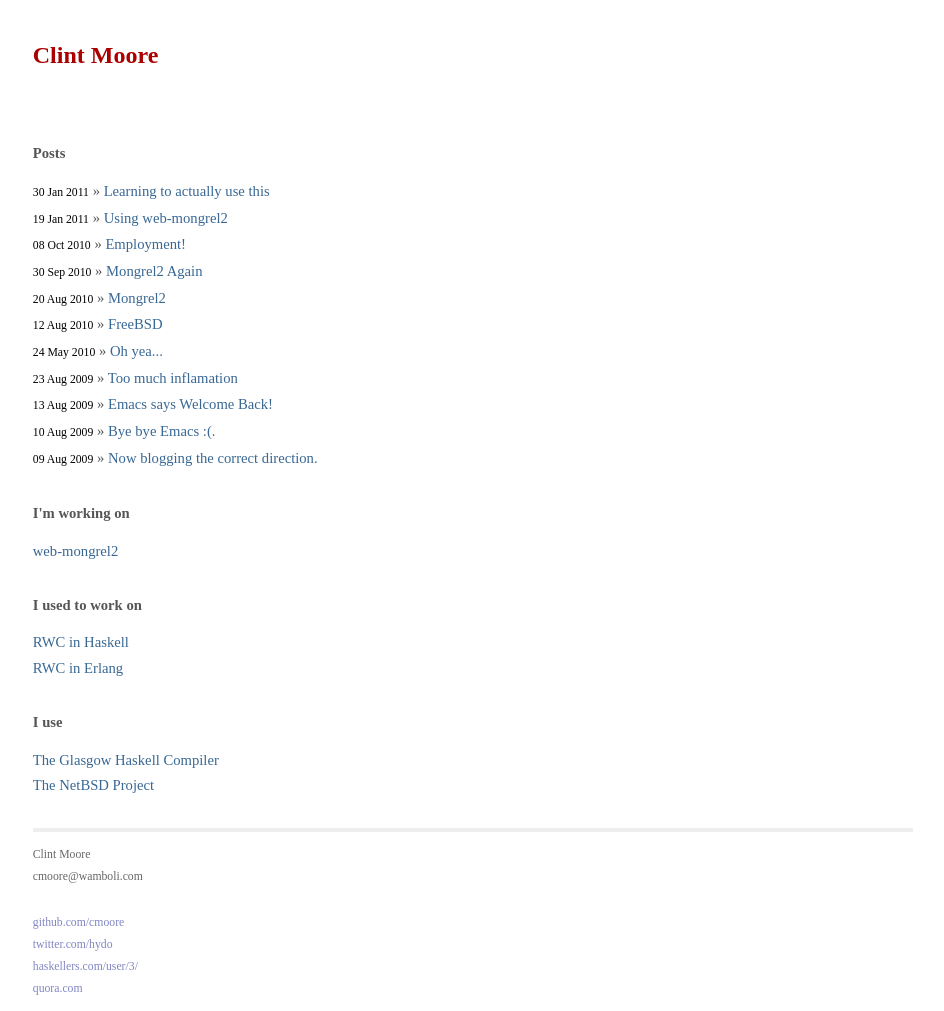
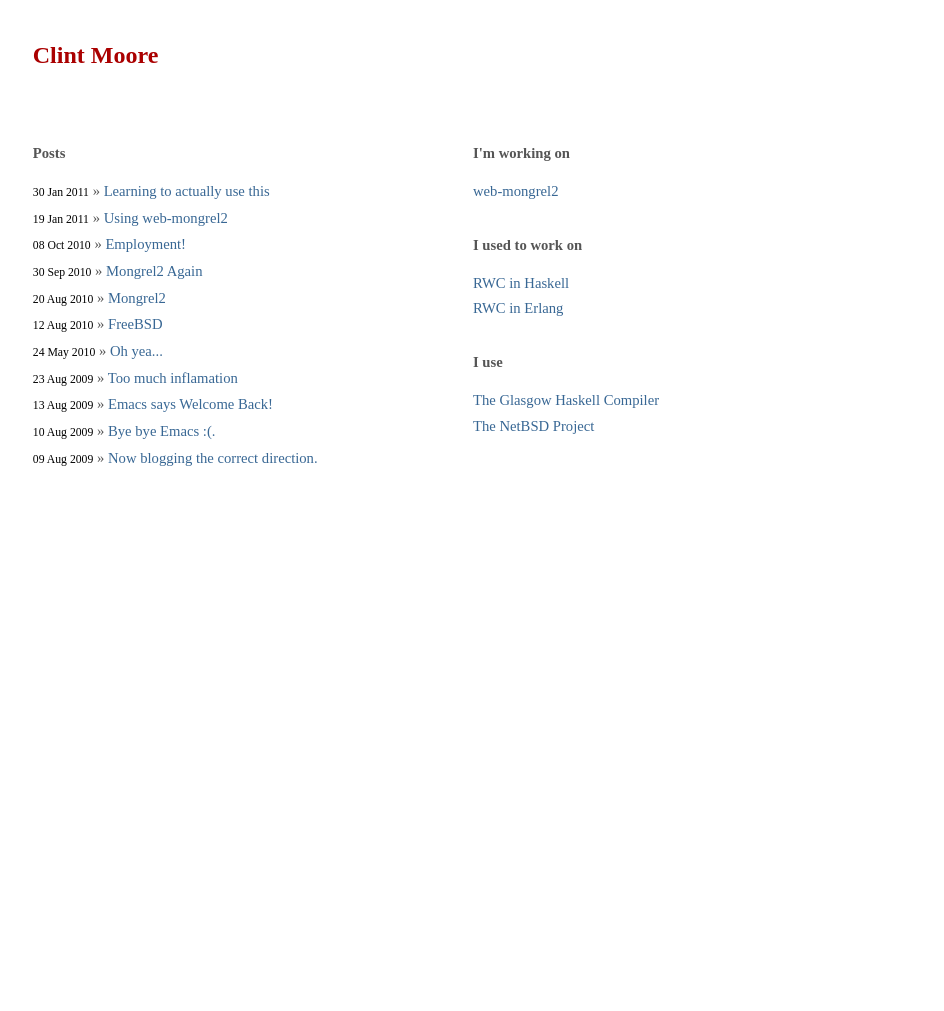
Before and after one commit to cmoore/cmoore.github.com, a Jekyll site: the page built from index.html, in a window 1280 px wide. Shown: the whole page, without its empty margins (167-1111 px from the left). Built offline with Jekyll 4.4.1, drawn with Linux system fonts in a browser that asks for light colours; Markdown is read by kramdown in place of the engine named in the settings; after the commit the page ends 944 px from its top, so only the background shows below that.

Commit message:
Ok, I'm done, finally.

```diff
--- a/index.html
+++ b/index.html
@@ -4,20 +4,19 @@
 ---
 
 <div id="home">
-
   <div id="par">
 		&nbsp;
   </div>
-
   <br/>
-
+	<div style="width:50%;float:left;">
 		<h1>Posts</h1>
 		<ul class="posts">
 			{% for post in site.posts %}
       <li><span>{{ post.date | date_to_string }}</span> &raquo; <a href="{{ post.url }}">{{ post.title }}</a></li>
       {% endfor %}
 		</ul>
-
+	</div>
+	<div style="width:50%;float:right;">
 		<h1>I'm working on</h1>
 		<ul class="posts">
 			<li><a href="http://github.com/cmoore/web-mongrel2">web-mongrel2</a></li>
@@ -35,3 +34,4 @@
 			<li><a href="http://www.netbsd.org/">The NetBSD Project</a></li>
 		</ul>
 	</div>
+</div>
```
Lines whose indentation alone changed are shown as unchanged.
